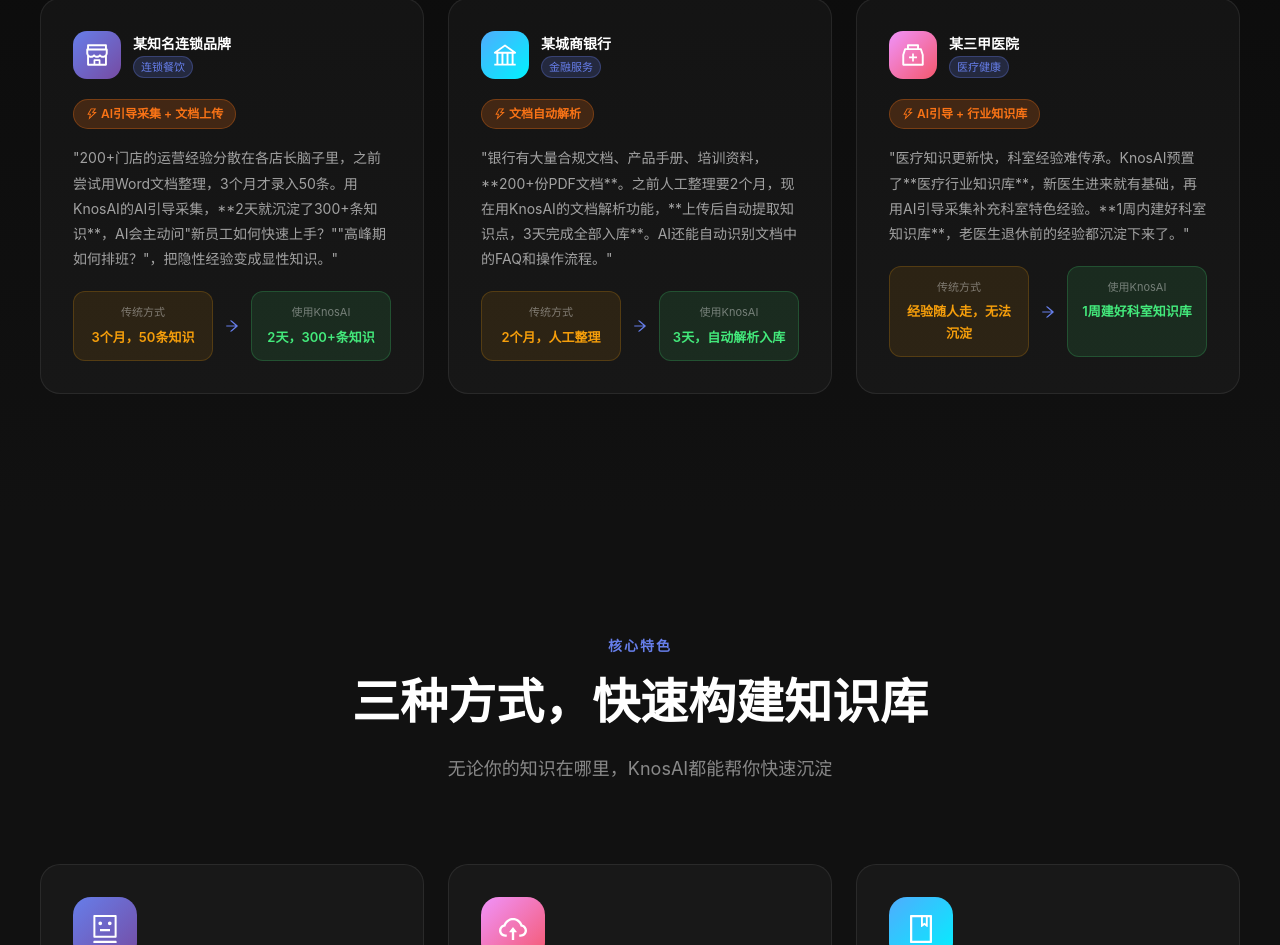
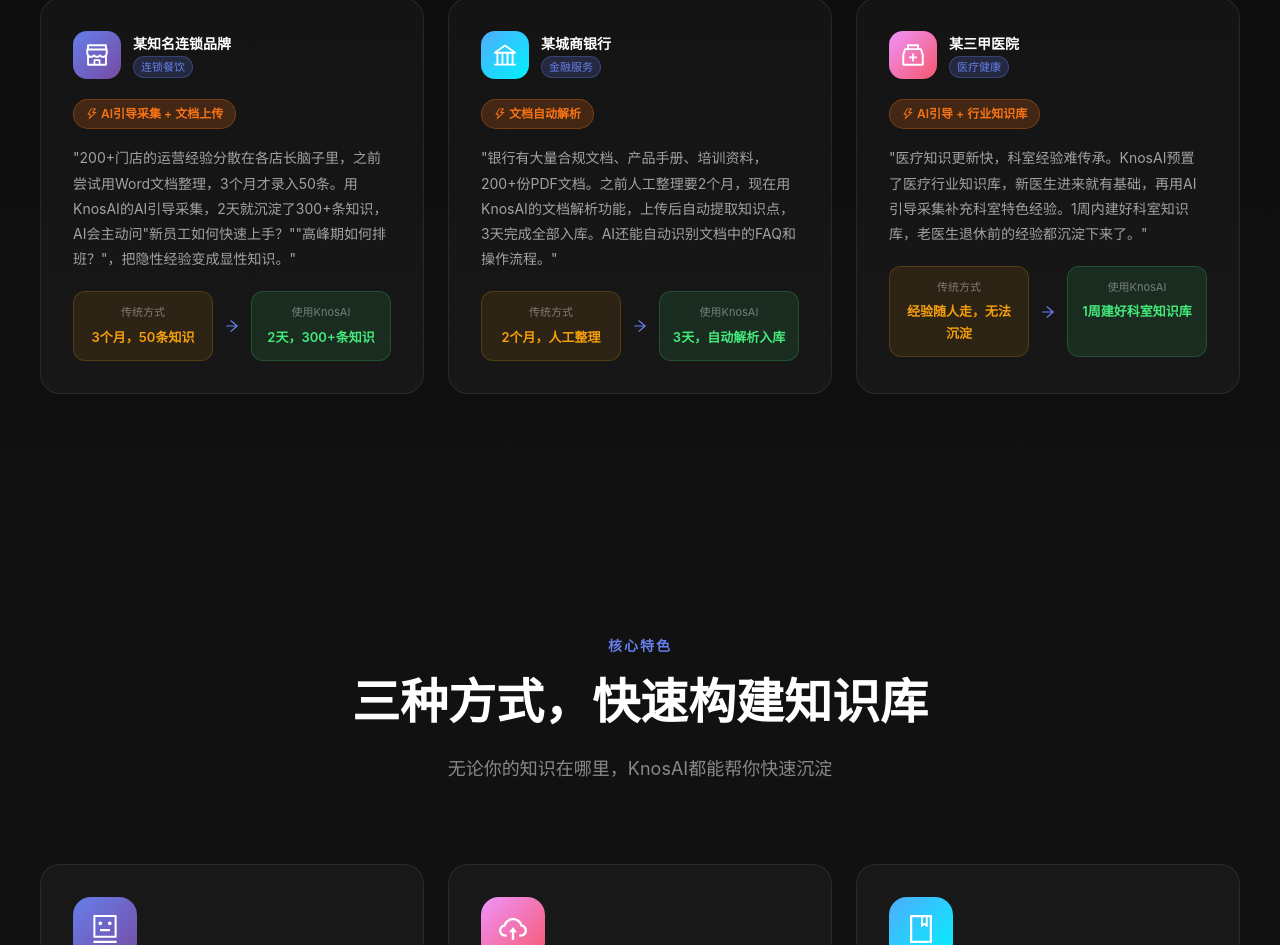
Before and after one commit to yhq927/knos, a React (Vite) app: page / in a window 1280 px wide. Shown: the part 2099-3044 px from the top of the page. Built offline with nearby package versions, Linux system fonts and the light colour scheme.

Commit message:
fix: remove markdown syntax from text content

```diff
--- a/src/pages/Home/index.tsx
+++ b/src/pages/Home/index.tsx
@@ -38,7 +38,7 @@
       industry: '连锁餐饮',
       company: '某知名连锁品牌',
       buildMethod: 'AI引导采集 + 文档上传',
-      story: '200+门店的运营经验分散在各店长脑子里，之前尝试用Word文档整理，3个月才录入50条。用KnosAI的AI引导采集，**2天就沉淀了300+条知识**，AI会主动问"新员工如何快速上手？""高峰期如何排班？"，把隐性经验变成显性知识。',
+      story: '200+门店的运营经验分散在各店长脑子里，之前尝试用Word文档整理，3个月才录入50条。用KnosAI的AI引导采集，2天就沉淀了300+条知识，AI会主动问"新员工如何快速上手？""高峰期如何排班？"，把隐性经验变成显性知识。',
       beforeBuild: '3个月，50条知识',
       afterBuild: '2天，300+条知识',
       gradient: 'linear-gradient(135deg, #667eea 0%, #764ba2 100%)',
@@ -48,7 +48,7 @@
       industry: '金融服务',
       company: '某城商银行',
       buildMethod: '文档自动解析',
-      story: '银行有大量合规文档、产品手册、培训资料，**200+份PDF文档**。之前人工整理要2个月，现在用KnosAI的文档解析功能，**上传后自动提取知识点，3天完成全部入库**。AI还能自动识别文档中的FAQ和操作流程。',
+      story: '银行有大量合规文档、产品手册、培训资料，200+份PDF文档。之前人工整理要2个月，现在用KnosAI的文档解析功能，上传后自动提取知识点，3天完成全部入库。AI还能自动识别文档中的FAQ和操作流程。',
       beforeBuild: '2个月，人工整理',
       afterBuild: '3天，自动解析入库',
       gradient: 'linear-gradient(135deg, #4facfe 0%, #00f2fe 100%)',
@@ -58,7 +58,7 @@
       industry: '医疗健康',
       company: '某三甲医院',
       buildMethod: 'AI引导 + 行业知识库',
-      story: '医疗知识更新快，科室经验难传承。KnosAI预置了**医疗行业知识库**，新医生进来就有基础，再用AI引导采集补充科室特色经验。**1周内建好科室知识库**，老医生退休前的经验都沉淀下来了。',
+      story: '医疗知识更新快，科室经验难传承。KnosAI预置了医疗行业知识库，新医生进来就有基础，再用AI引导采集补充科室特色经验。1周内建好科室知识库，老医生退休前的经验都沉淀下来了。',
       beforeBuild: '经验随人走，无法沉淀',
       afterBuild: '1周建好科室知识库',
       gradient: 'linear-gradient(135deg, #f093fb 0%, #f5576c 100%)',
```
